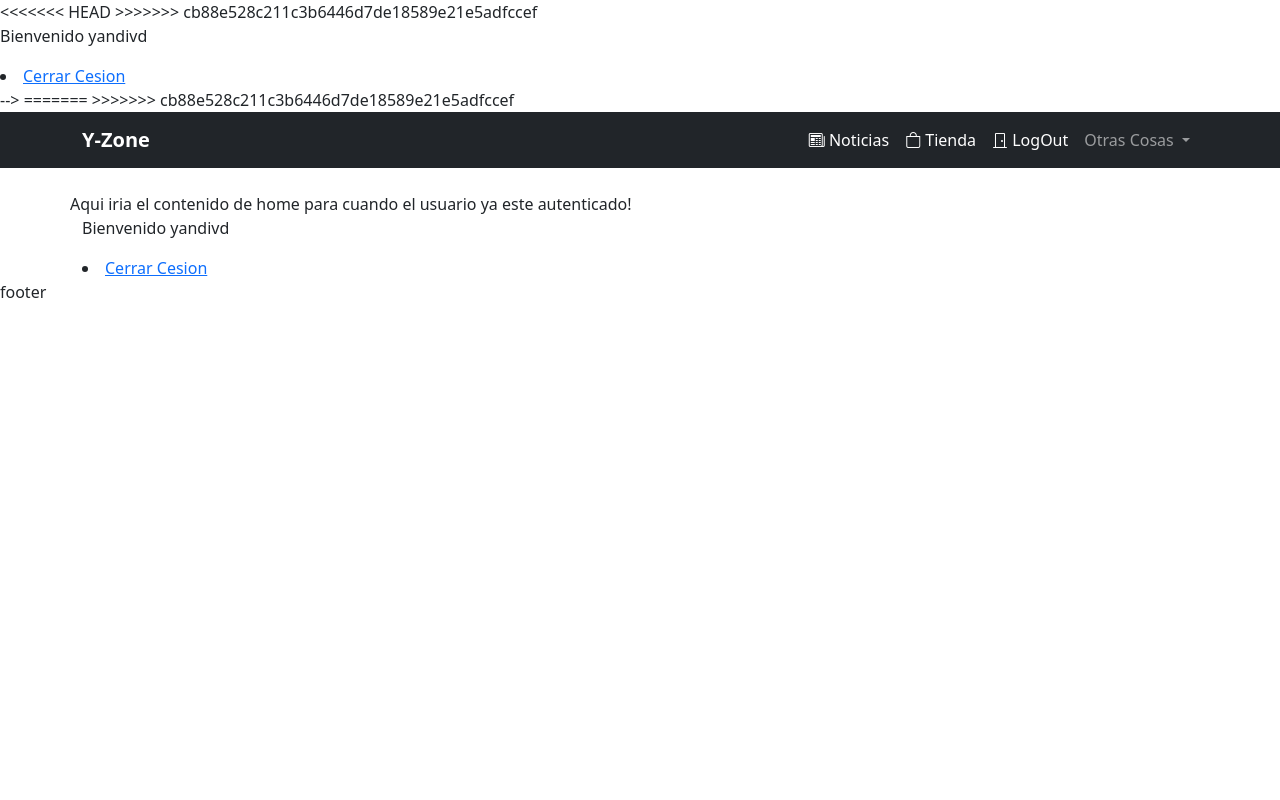
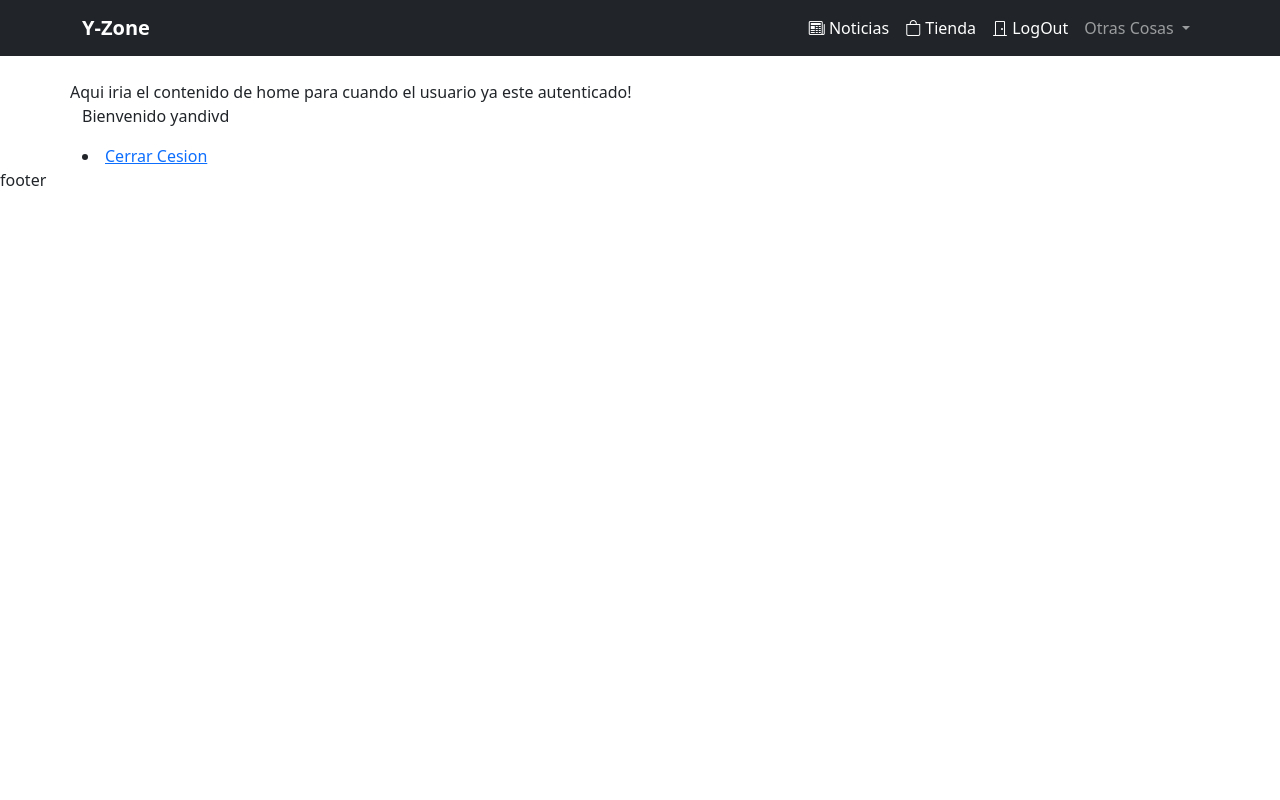
Before and after one commit to yandivd/Y-Zone, a Django app: page / in a window 1280 px wide. Run offline with Django 3.2, Linux system fonts and the light colour scheme; a user stored in the database is signed in; some libraries are stand-ins or nearby versions.

Commit message:
arreglando base

```diff
--- a/main/templates/layout.html
+++ b/main/templates/layout.html
@@ -12,13 +12,8 @@
 </head>
 
 <body>
-<<<<<<< HEAD
     <!---Esto es para comprobar si se logea o no --->
     <!-- {% if user.is_authenticated %}
-=======
-<!---Esto es para comprobar si se logea o no --->
-{% if user.is_authenticated %}
->>>>>>> cb88e528c211c3b6446d7de18589e21e5adfccef
 <p>Bienvenido {{user.username}}</p>
     <li>
       <a href="{% url 'logout' %}">Cerrar Cesion</a>
@@ -28,15 +23,11 @@
       <li>
         <a href="{% url 'login' %}">Iniciar Sesion</a>
       </li>
-<<<<<<< HEAD
 {% endif %} -->
 
     <!-- MEN YA ESO LO HICE. REVISA el HOME.
          SI EL USUARIO NO SE HA LOGUEADO LE MUESTRO LA PAGINA DE REGISTRO O LA DE LOGIN DEPENDE.
 Y SI YA ESTA LOGUEADO POS LE EMPIEZO A MOSTRAR CONTENIDO -->
-=======
-{% endif %}
->>>>>>> cb88e528c211c3b6446d7de18589e21e5adfccef
 
     {% include 'partials/_navbar.html' %}
 
```
